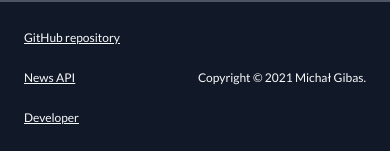
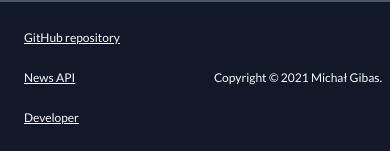
Before and after one commit to TheMadMike/m-news-app, a React (Create React App) app: page / in a window 390 px wide. Shown: the part 904-1055 px from the top of the page. Built offline with nearby package versions, Linux system fonts and the light colour scheme.

Commit message:
Fix some stylistic problems with footer

```diff
--- a/src/components/Footer.js
+++ b/src/components/Footer.js
@@ -8,11 +8,11 @@ const Footer = () => {
     return (
         <footer className="flex w-full h-40 bg-gray-900 border-t-8 border-gray-600 justify-between text-xs md:text-sm text-gray-50">
             <div className="px-6 my-auto flex-col">
-                { footerLinks.map((link) => {
-                    return <a className="transition duration-500 my-6 lg:my-2 block underline hover:text-gray-300" href={link.href}> {link.text} </a>;
+                { footerLinks.map((link, key) => {
+                    return <a key={key} className="transition duration-500 my-6 lg:my-2 block underline hover:text-gray-300" href={link.href}> {link.text} </a>;
                 })}
             </div>
-            <div className="px-6 my-auto">
+            <div className="px-2 md:px-6 my-auto">
                 Copyright &copy; 2021 Michał Gibas.
             </div>
         </footer>
```
